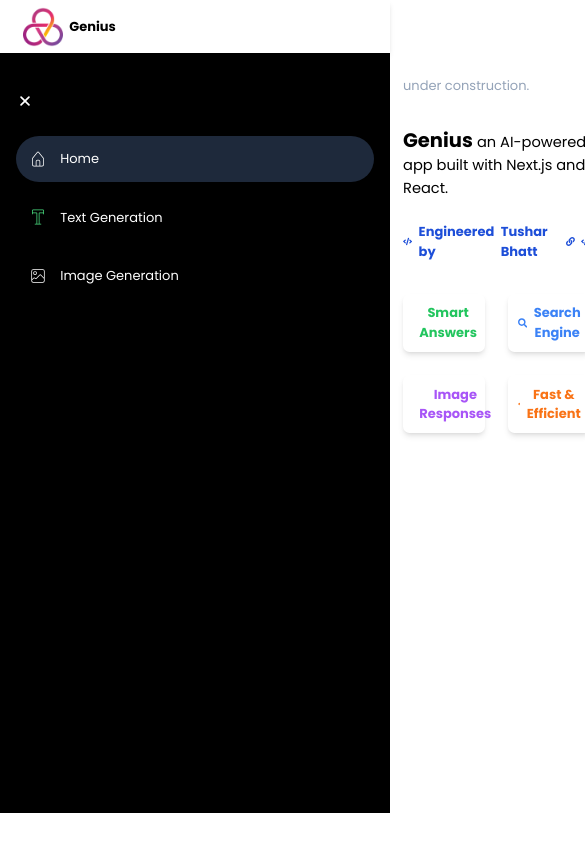
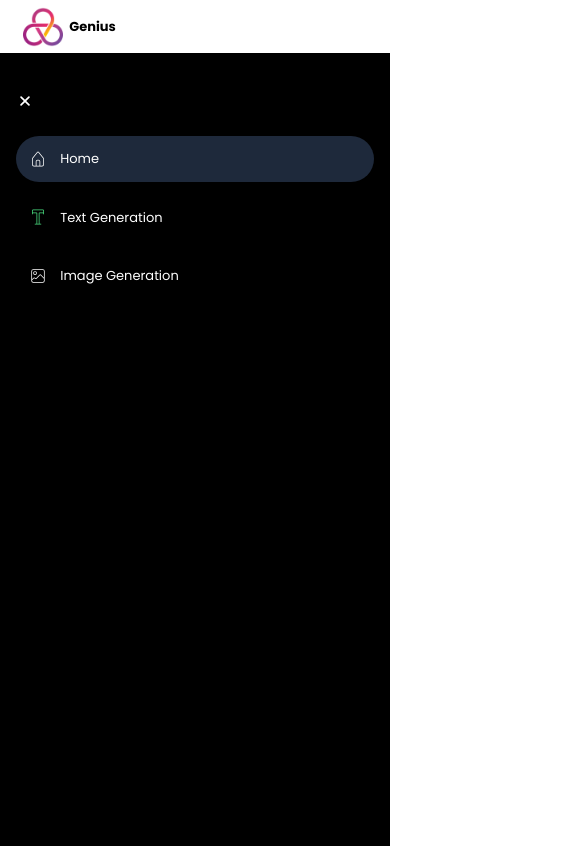
Before and after one commit to TusharBhatt1/genius, a Next.js app: page / in a window 390 px wide. Both pictures are taken after a click on the button 369 px from the left and 67 px from the top of the page. Shown: the whole page, 585 px wide, since content can reach past the window. Built offline with nearby package versions, Linux system fonts and the light colour scheme.

Commit message:
responsive design

```diff
--- a/app/components/sidebar/Sidebar.tsx
+++ b/app/components/sidebar/Sidebar.tsx
@@ -42,7 +42,7 @@
           </button>
         )}
         {showSideBar && (
-          <div className="bg-black flex w-[100vw] relative  md:hidden flex-col justify-start items-start p-1 text-white h-[90vh] py-12">
+          <div className="bg-black flex h-[94vh] w-full absolute md:hidden flex-col justify-start items-start p-1 text-white  py-12">
             <div className="flex flex-col gap-4 px-4 w-full" onClick={() => setShowSideBar(false)}>
               <IoClose size={18} className="mb-4" />
 
```
